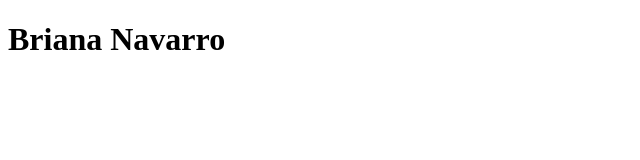
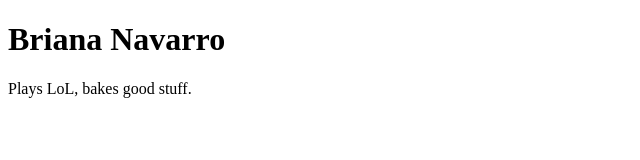
Before and after one commit to aeJ0E/Practice-Assignment, a plain HTML site: page index.html in a window 1280 px wide. Shown: the whole page, without its empty margins (0-640 px from the left). Drawn offline with Linux system fonts and the light colour scheme.

Commit message:
added a compliment

```diff
--- a/index.html
+++ b/index.html
@@ -8,6 +8,6 @@
 </head>
 <body>
  <h1> Briana Navarro </h1>
-
+ <p> Plays LoL, bakes good stuff. </p>
 </body>
 </html>
```
